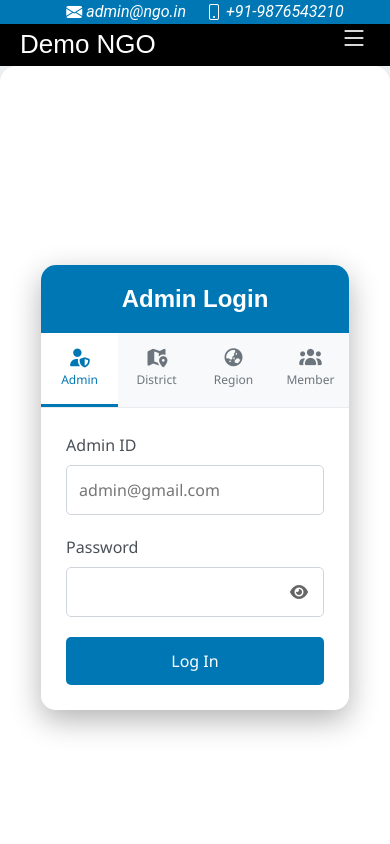
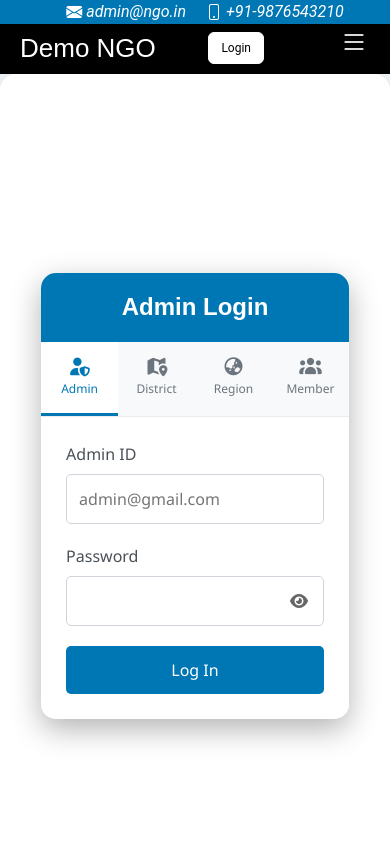
Before and after one commit to deepikachauhan8988/ngo_project, a React (Create React App) app: page /ngoproject/Login in a window 390 px wide. Shown: the top 844 px of the page. Built offline with nearby package versions, Linux system fonts and the light colour scheme.

Commit message:
Navbar mobile view fixed

```diff
--- a/src/componets/custom/style.css
+++ b/src/componets/custom/style.css
@@ -209,7 +209,24 @@ body {
   border-radius: 50%;
   margin-top: -22px; /* Center the button vertically */
 }
+/* 1. Default for Mobile: Show the element */
+.mobile-only-login {
+  display: block;
+  margin-right: 76px;/* Or 'list-item' if it's an <li> element */
+}
 
+
+
+/* 2. Media Query for Desktop and larger screens: Hide the element */
+@media (min-width: 569px) {
+  .mobile-only-login {
+    display: none;
+
+  }
+   .login-btn{
+font-size: 10px !important;
+  }
+}
 .testimonial-slider .swiper-button-prev::after,
 .testimonial-slider .swiper-button-next::after {
   font-size: 20px; /* Adjust arrow size */
@@ -235,6 +252,12 @@ body {
     left: 50% !important;
 
 }
+/* Hide the element on desktop and larger screens */
+
+
+/* Show the element only on mobile screens (768px and smaller) */
+
+
 }
 /* 媒体查询：仅在移动视图中显示为 flex */
 @media (max-width: 768px) {
--- a/src/componets/navbar/NavBar.js
+++ b/src/componets/navbar/NavBar.js
@@ -70,6 +70,9 @@ function NavBar() {
               {/* <img src={EventLogo} alt="logo" className="logo-wecd" /> */}
               <h1 className="sitename">Demo NGO</h1>
             </Link>
+            <li className="mobile-only-login">
+  <Button as={Link} to="/Login" variant="primary" className="login-btn">Login</Button>
+</li>
             <nav id="navmenu" className={`navmenu ${isMenuOpen ? 'navmenu-active' : ''}`}>
               <ul>
                 {/* --- CHANGE 2: Added onClick to close menu on link click --- */}
```
